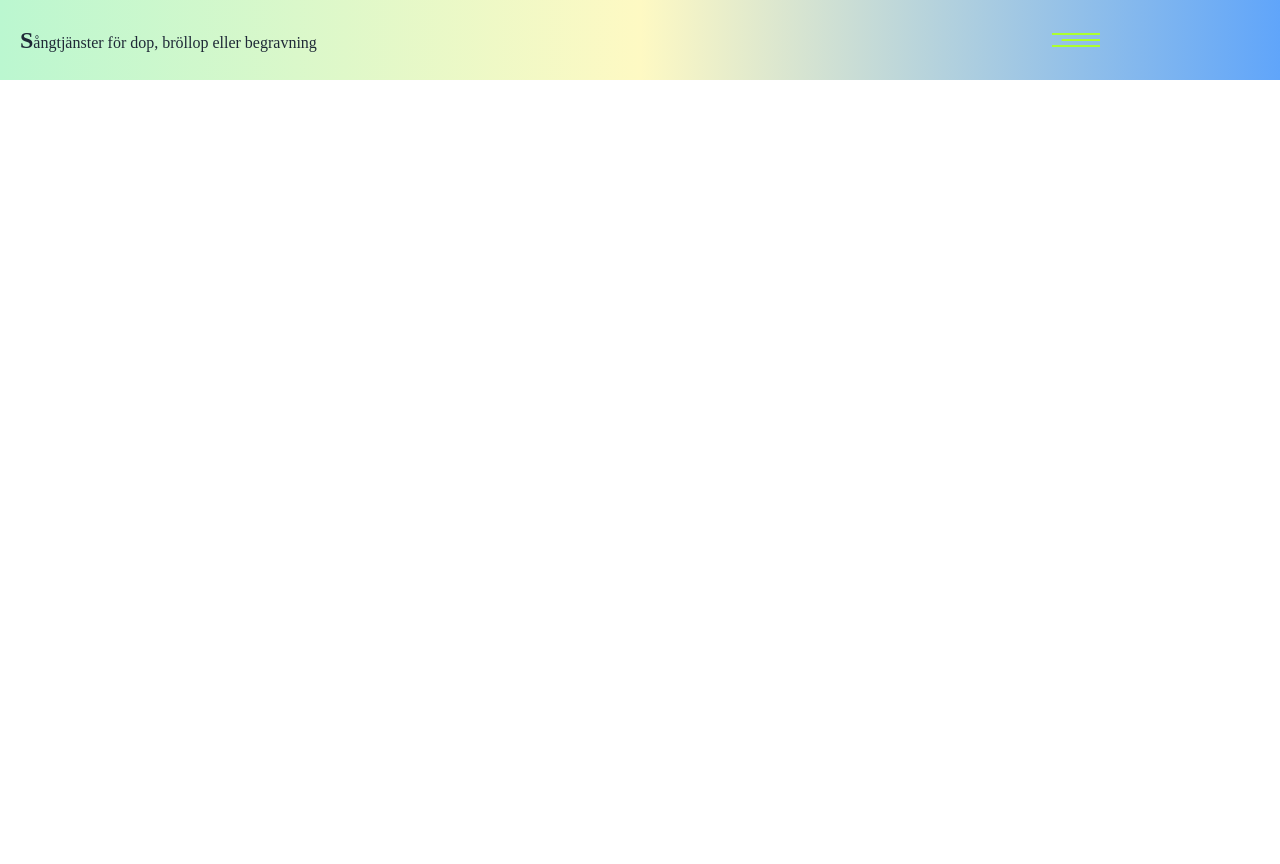
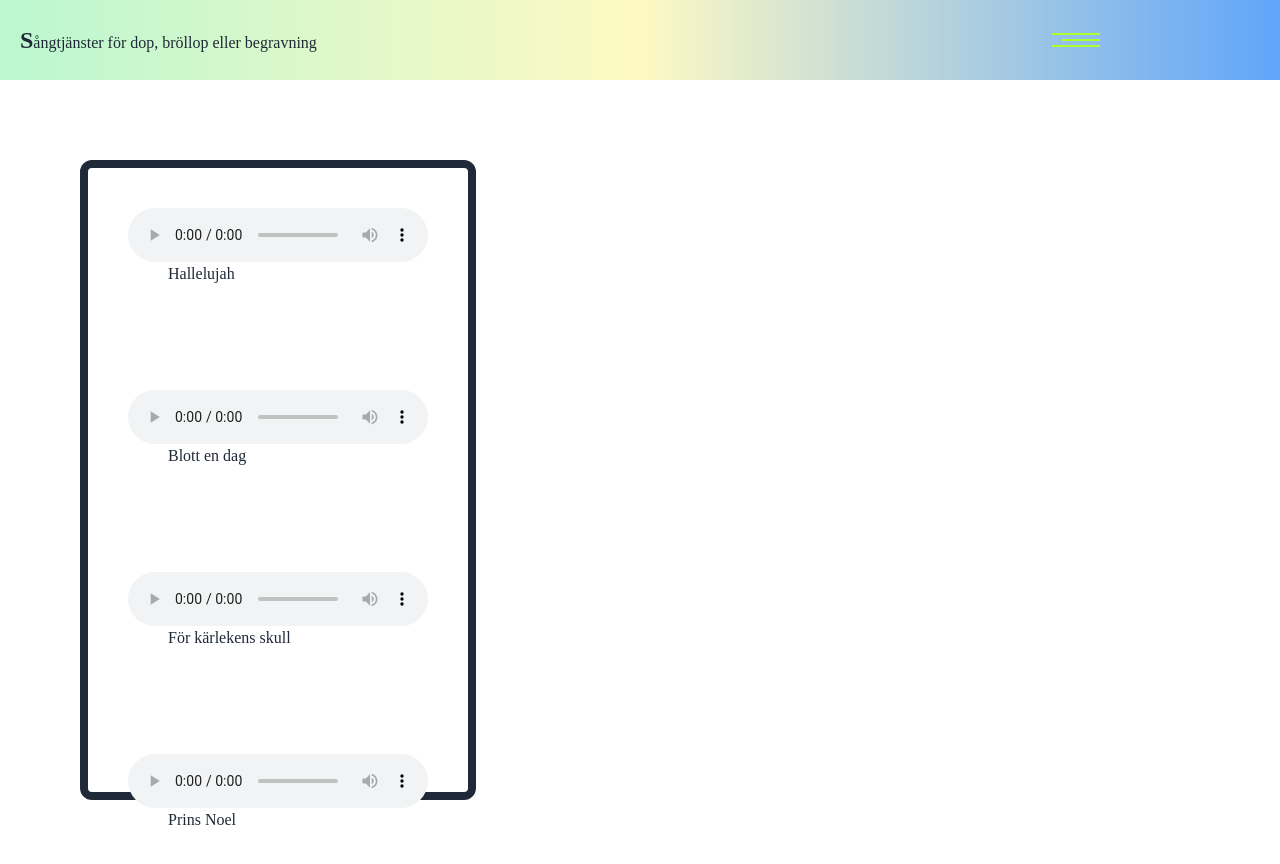
Before and after one commit to arnetzlinder/Hobbyprojekt---git, a Vue app: page / in a window 1280 px wide. Shown: the top 864 px of the page. Before the commit the page ends 800 px from the top, so only its background shows below. Built offline with nearby package versions, Linux system fonts and the light colour scheme; a web font is replaced by a local one.

Commit message:
enable AudioPlay

```diff
--- a/src/views/HomeView.vue
+++ b/src/views/HomeView.vue
@@ -9,6 +9,6 @@ export default {
 
 <template>
     <div>
-        <!-- <AudioPlay /> -->
+        <AudioPlay />
     </div>
 </template>
```
